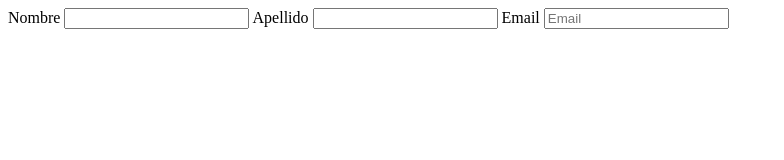
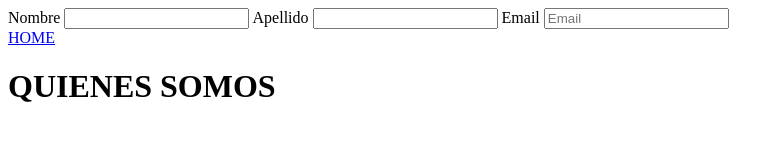
Before and after one commit to crisfogal/DEMOHTML, a plain HTML site: page Formulario.html in a window 1280 px wide. Shown: the whole page, without its empty margins (0-784 px from the left). Drawn offline with Linux system fonts and the light colour scheme.

Commit message:
link en anexo

```diff
--- a/Formulario.html
+++ b/Formulario.html
@@ -16,5 +16,9 @@
         <input id="email" type="email" name="email" placeholder="Email">
 
     </form>
+    <NAV>
+            <a href="./index.html">HOME</a>
+    </NAV>
+    <H1>QUIENES SOMOS</H1>
 </body>
 </html>
```
Also changed, not shown: TABLA.html (+4 -0 lines).
